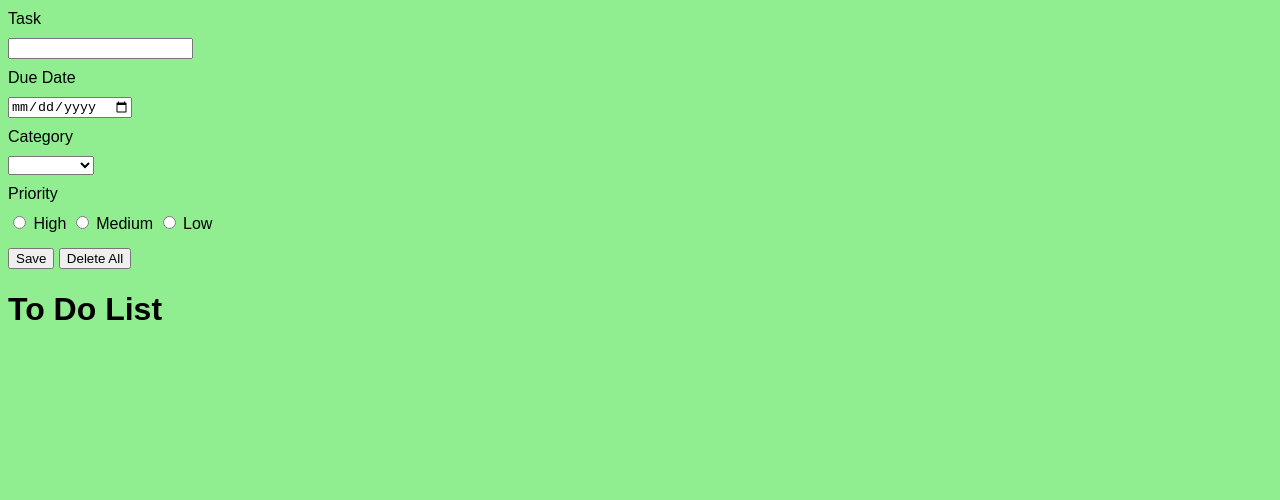
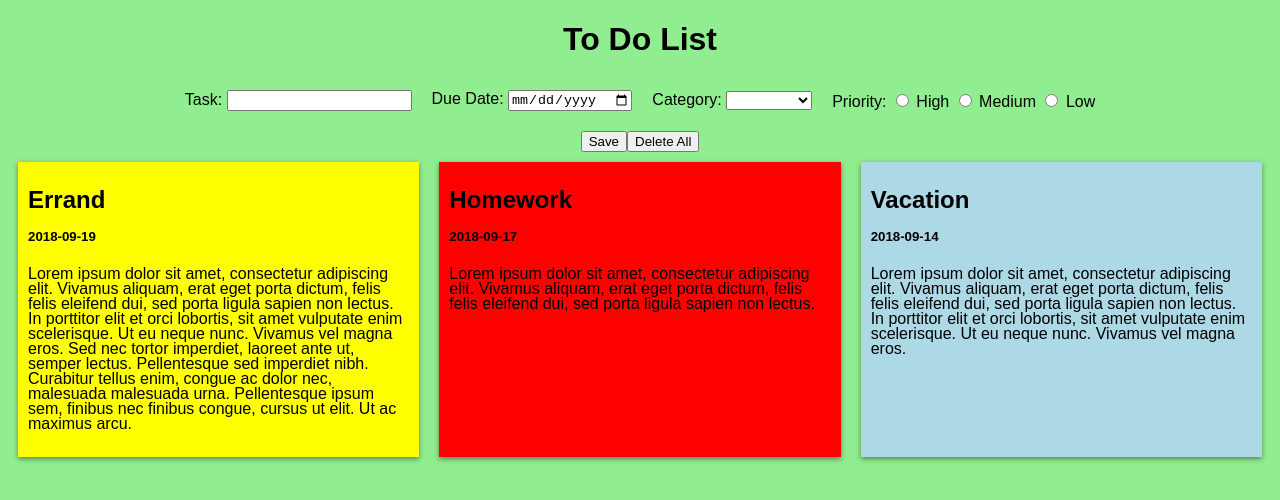
Before and after one commit to nimbus117/cc_w6_weekend_hw, a plain HTML site: page index.html in a window 1280 px wide. Drawn offline with Linux system fonts and the light colour scheme.

Commit message:
added flexbox to form items, few other css tweaks and some default tasks in the html

```diff
--- a/css/main.css
+++ b/css/main.css
@@ -7,13 +7,24 @@ body {
   background-color: lightgreen;
 }
 
-label {
-  display: block;
-  margin: 10px 0;
+h1 {
+  text-align: center;
+}
+
+#form-wrapper {
+  display: flex;
+  justify-content: center;
+  align-items: center;
+}
+
+.form-item {
+  margin: 10px;
 }
 
 #buttons {
-  margin-top: 15px;
+  margin-top: 10px;
+  display: flex;
+  justify-content: center;
 }
 
 .flex-container {
@@ -21,6 +32,7 @@ label {
   margin: 0;
   list-style: none;
   display: flex;
+  flex-wrap: wrap;
 }
 
 .flex-item {
@@ -32,6 +44,7 @@ label {
   line-height: 15px;
   color: black;
   box-shadow: var(--shadow);
+  flex: 1 1 200px;
 }
 
 .high {
--- a/index.html
+++ b/index.html
@@ -7,28 +7,29 @@
   <script src="js/app.js"></script>
 </head>
 <body>
+  <h1>To Do List</h1>
   <form id="new-item-form">
     <div id="form-wrapper">
       <div class="form-item">
-        <label for="task" class="primary">Task</label>
+        <label for="task" class="primary">Task:</label>
         <input type="text" id="task" required/>
       </div>
       <div class="form-item">
-        <label for="dueDate" class="primary">Due Date</label>
+        <label for="dueDate" class="primary">Due Date:</label>
         <input type="date" id="dueDate" required/>
       </div>
       <div class="form-item">
-        <label for="category" class="primary">Category</label>
+        <label for="category" class="primary">Category:</label>
         <select id="category">
           <option value="" disabled selected></option>
-          <option value="Errands">Errands</option>
+          <option value="Errand">Errand</option>
           <option value="Groceries">Groceries</option>
           <option value="Homework">Homework</option>
           <option value="Vacation">Vacation</option>
         </select>
       </div>
       <div class="form-item">
-        <label for="priority">Priority</label>
+        <label for="priority">Priority:</label>
           <input type="radio" name="priority" value="high" required> High
           <input type="radio" name="priority" value="medium"> Medium
           <input type="radio" name="priority" value="low"> Low
@@ -39,7 +40,22 @@
       <button id="deleteButton" type="button">Delete All</button>
     </div>
   </form>
-  <h1>To Do List</h1>
-  <ul id="task-list" class="flex-container"></ul>
+  <ul id="task-list" class="flex-container">
+    <li class="flex-item medium">
+      <h2>Errand</h2>
+      <h5>2018-09-19</h5>
+      <p>Lorem ipsum dolor sit amet, consectetur adipiscing elit. Vivamus aliquam, erat eget porta dictum, felis felis eleifend dui, sed porta ligula sapien non lectus. In porttitor elit et orci lobortis, sit amet vulputate enim scelerisque. Ut eu neque nunc. Vivamus vel magna eros. Sed nec tortor imperdiet, laoreet ante ut, semper lectus. Pellentesque sed imperdiet nibh. Curabitur tellus enim, congue ac dolor nec, malesuada malesuada urna. Pellentesque ipsum sem, finibus nec finibus congue, cursus ut elit. Ut ac maximus arcu.</p>
+    </li>
+    <li class="flex-item high">
+      <h2>Homework</h2>
+      <h5>2018-09-17</h5>
+      <p>Lorem ipsum dolor sit amet, consectetur adipiscing elit. Vivamus aliquam, erat eget porta dictum, felis felis eleifend dui, sed porta ligula sapien non lectus.</p>
+    </li>
+    <li class="flex-item low">
+      <h2>Vacation</h2>
+      <h5>2018-09-14</h5>
+      <p>Lorem ipsum dolor sit amet, consectetur adipiscing elit. Vivamus aliquam, erat eget porta dictum, felis felis eleifend dui, sed porta ligula sapien non lectus. In porttitor elit et orci lobortis, sit amet vulputate enim scelerisque. Ut eu neque nunc. Vivamus vel magna eros.</p>
+    </li>
+  </ul>
 </body>
 </html>
```
